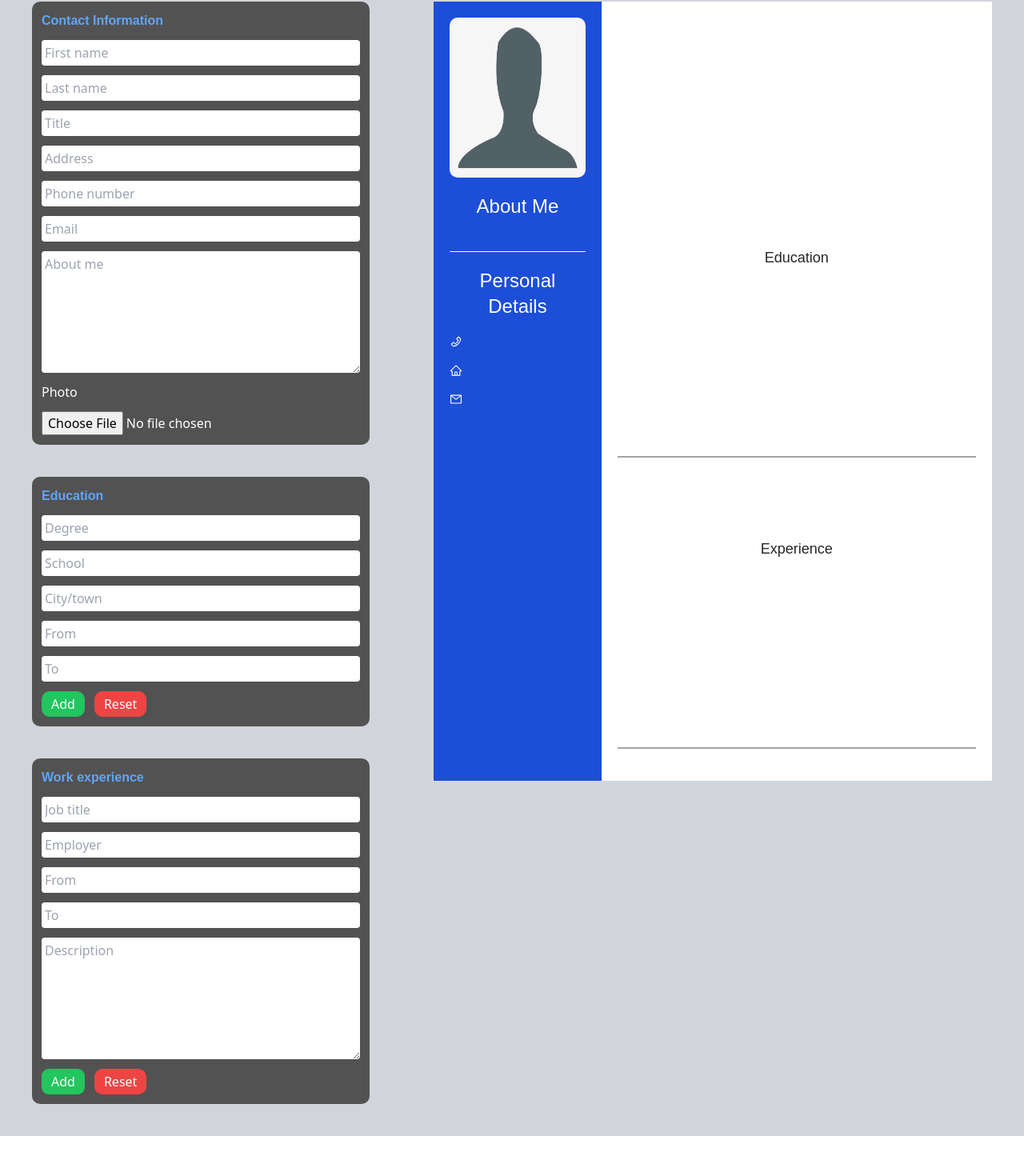
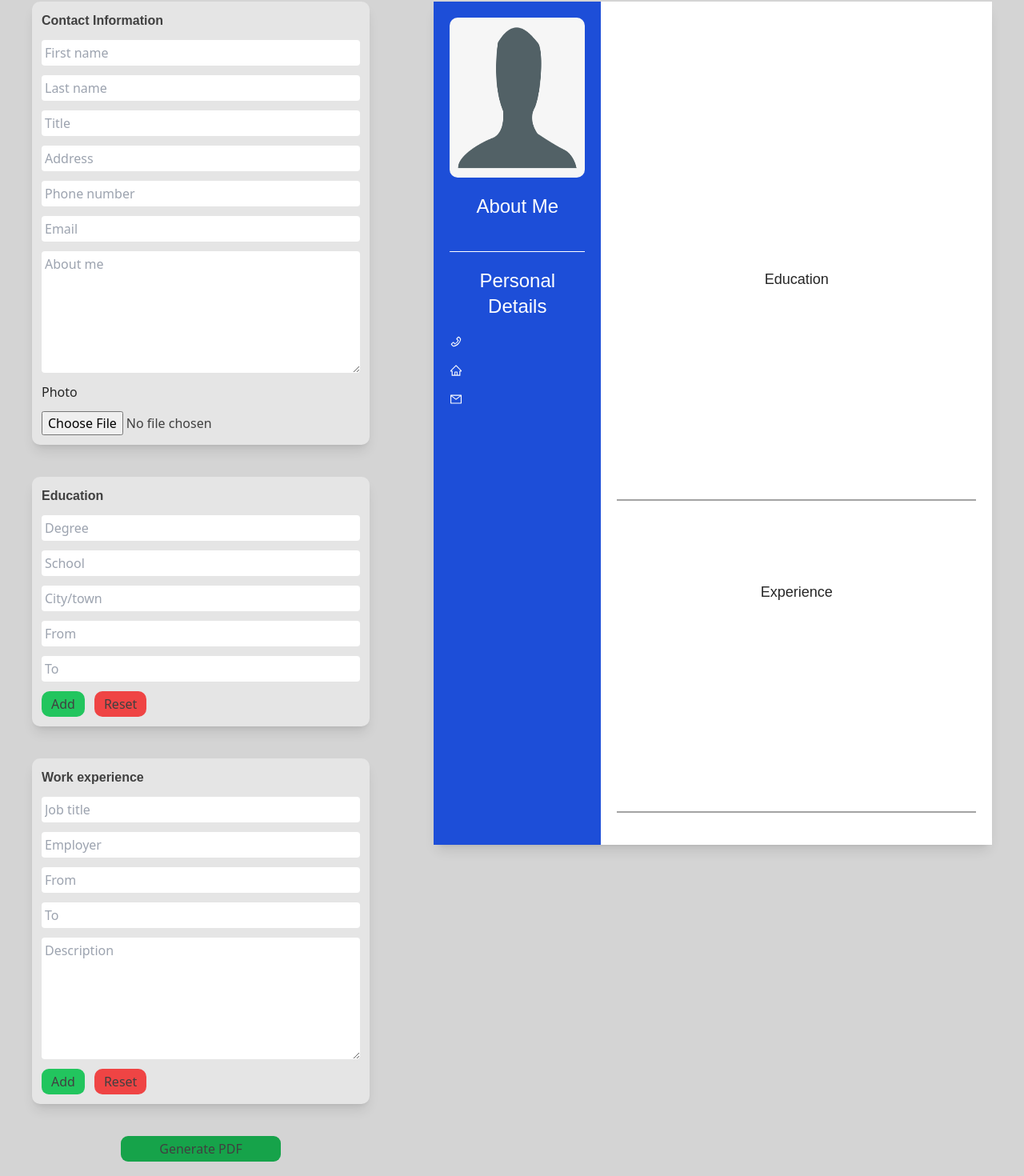
Before and after one commit to jlaat/cv-project, a React (Vite) app: page / in a window 1280 px wide. Shown: the part 161-1631 px from the top of the page at 80% size. Before the commit the page ends 1581 px from the top, so only its background shows below. Built offline with nearby package versions, Linux system fonts and the light colour scheme.

Commit message:
PDF generation done

```diff
--- a/index.html
+++ b/index.html
@@ -7,6 +7,7 @@
   </head>
   <body>
     <div id="root"></div>
+    <script src="https://cdnjs.cloudflare.com/ajax/libs/html2pdf.js/0.10.1/html2pdf.bundle.min.js" integrity="sha512-GsLlZN/3F2ErC5ifS5QtgpiJtWd43JWSuIgh7mbzZ8zBps+dvLusV+eNQATqgA/HdeKFVgA5v3S/cIrLF7QnIg==" crossorigin="anonymous" referrerpolicy="no-referrer"></script>
     <script type="module" src="./src/main.jsx"></script>
   </body>
 </html>
--- a/package.json
+++ b/package.json
@@ -12,6 +12,7 @@
     "preview": "vite preview"
   },
   "dependencies": {
+    "html2pdf.js": "^0.10.1",
     "react": "^18.2.0",
     "react-dom": "^18.2.0",
     "react-icons": "^4.6.0"
--- a/src/App.jsx
+++ b/src/App.jsx
@@ -34,7 +34,7 @@ function App() {
   return (
     <div className="App">
       <Header />
-      <main className="flex flex-col md:flex-row bg-gray-300 align-top">
+      <main className="flex flex-col md:flex-row bg-neutral-300 align-top p-10 gap-20">
         <LeftSide
           contactInformation={contactInformation}
           passContactInformation={setContactInformation}
--- a/src/components/Contact/ContactInput.jsx
+++ b/src/components/Contact/ContactInput.jsx
@@ -19,8 +19,8 @@ const ContactInput = (props) => {
   };
 
   return (
-    <section className="flex-1 bg-neutral-600 rounded-[10px] p-3">
-      <h2 className="flex-1  text-blue-400 font-bold font-poppins pb-3">
+    <section className="flex-1 bg-neutral-200 rounded-[10px] p-3 shadow-lg">
+      <h2 className="flex-1  text-neutral-700 font-bold font-poppins pb-3">
         Contact Information
       </h2>
       <form className="flex flex-col gap-3">
@@ -92,7 +92,7 @@ const ContactInput = (props) => {
           className="p-1 rounded-[4px]"
         ></textarea>
 
-        <label htmlFor="photo" className="text-white">
+        <label htmlFor="photo" className="text-neutral-800">
           Photo
         </label>
 
@@ -101,7 +101,7 @@ const ContactInput = (props) => {
           accept="image/*"
           name="photo"
           id="photo"
-          className="text-white"
+          className="text-neutral-700"
           onChange={handleFileChange}
         />
       </form>
--- a/src/components/Education/EducationInput.jsx
+++ b/src/components/Education/EducationInput.jsx
@@ -23,8 +23,8 @@ const EducationInput = (props) => {
   };
 
   return (
-    <section className=" flex-1 bg-neutral-600 rounded-[10px] p-3">
-      <h2 className="flex-1 text-blue-400 font-bold font-poppins pb-3">
+    <section className=" flex-1 bg-neutral-200 rounded-[10px] p-3 shadow-lg">
+      <h2 className="flex-1 text-neutral-700 font-bold font-poppins pb-3">
         Education
       </h2>
       <form className="flex flex-col gap-3">
@@ -71,14 +71,14 @@ const EducationInput = (props) => {
 
         <div>
           <button
-            className="text-white bg-green-500 py-1 px-3 rounded-[10px] hover:bg-green-400"
+            className="text-neutral-700 bg-green-500 py-1 px-3 rounded-[10px] hover:bg-green-400"
             onClick={addToEducations}
           >
             Add
           </button>
           <button
             type="reset"
-            className="text-white bg-red-500 py-1 px-3 rounded-[10px] hover:bg-red-400 ml-3"
+            className="text-neutral-700 bg-red-500 py-1 px-3 rounded-[10px] hover:bg-red-400 ml-3"
           >
             Reset
           </button>
--- a/src/components/Experience/WorkInput.jsx
+++ b/src/components/Experience/WorkInput.jsx
@@ -20,8 +20,8 @@ const WorkInput = (props) => {
   };
 
   return (
-    <section className="flex-1 bg-neutral-600 rounded-[10px] p-3">
-      <h2 className="flex-1 text-blue-400 font-poppins font-bold pb-3">
+    <section className="flex-1 bg-neutral-200 rounded-[10px] p-3 shadow-lg">
+      <h2 className="flex-1 text-neutral-700 font-poppins font-bold pb-3">
         Work experience
       </h2>
       <form className="flex flex-col gap-3">
@@ -64,14 +64,14 @@ const WorkInput = (props) => {
         />
         <div>
           <button
-            className="text-white bg-green-500 py-1 px-3 rounded-[9px] hover:bg-green-400"
+            className="text-neutral-700 bg-green-500 py-1 px-3 rounded-[9px] hover:bg-green-400"
             onClick={addToExperiences}
           >
             Add
           </button>
           <button
             type="reset"
-            className="text-white bg-red-500 py-1 px-3 rounded-[10px] hover:bg-red-400 ml-3"
+            className="text-neutral-700 bg-red-500 py-1 px-3 rounded-[10px] hover:bg-red-400 ml-3"
           >
             Reset
           </button>
--- a/src/components/Experience/WorkOutput.jsx
+++ b/src/components/Experience/WorkOutput.jsx
@@ -3,7 +3,10 @@ import WorkCard from "./WorkCard";
 
 const WorkOutput = (props) => {
   return (
-    <div className="flex flex-col flex-1 text-white justify-start items-center my-10 mx-5 p-5 border-b-2 border-neutral-400">
+    <div
+      id="rightSide"
+      className="flex flex-col flex-1 text-white justify-start items-center my-10 mx-5 p-5 border-b-2 border-neutral-400"
+    >
       <h1 className="font-poppins text-neutral-800 text-lg mb-10 px-1">
         Experience
       </h1>
--- a/src/components/Header.jsx
+++ b/src/components/Header.jsx
@@ -1,10 +1,8 @@
 import React from "react";
 
 const Header = () => (
-  <header className="flex bg-neutral-600 py-6 justify-center items-center">
-    <h1 className="flex-1 font-poppins text-blue-400 text-[50px] px-5">
-      CV-Maker
-    </h1>
+  <header className="flex bg-neutral-700 py-6 justify-center items-center">
+    <h1 className="flex-1 font-mono text-white text-[50px] px-10">CV-Maker</h1>
   </header>
 );
 export default Header;
--- a/src/components/LeftSide.jsx
+++ b/src/components/LeftSide.jsx
@@ -2,8 +2,19 @@ import React from "react";
 import { ContactInput, EducationInput, WorkInput } from "./index.js";
 
 const LeftSide = (props) => {
+  const opt = {
+    filename: "file.pdf",
+    html2canvas: {
+      scale: 2,
+      scrollY: 0,
+    },
+    image: { type: "jpeg", quality: 0.2 },
+  };
+  const handleClick = () => {
+    html2pdf().from(document.querySelector("#rightSide")).set(opt).save();
+  };
   return (
-    <div className="flex flex-1 flex-col basis-[40%] gap-10 p-10">
+    <div className="flex flex-1 flex-col basis-[40%] gap-10">
       <ContactInput
         contactInformation={props.contactInformation}
         passContactInformation={props.passContactInformation}
@@ -16,6 +27,12 @@ const LeftSide = (props) => {
         workInputs={props.workInputs}
         passWorkInputs={props.passWorkInputs}
       />
+      <button
+        onClick={handleClick}
+        className="text-neutral-700 bg-green-600 py-1 px-3 rounded-[9px] hover:bg-green-500 w-[200px] self-center"
+      >
+        Generate PDF
+      </button>
     </div>
   );
 };
--- a/src/components/RightSide.jsx
+++ b/src/components/RightSide.jsx
@@ -8,7 +8,10 @@ import {
 
 const RightSide = (props) => {
   return (
-    <div className="flex w-[210mm] h-[279mm] flex-row rounded-[10px] p-10 sticky top-0">
+    <div
+      id="rightSide"
+      className="flex w-[210mm] h-[279mm] flex-row rounded-[10px]  sticky top-0 shadow-lg"
+    >
       <ContactOutput contactInformation={props.contactInformation} />
       <div className="flex flex-1 flex-col basis-[70%] bg-white">
         <NameTitleOutput contactInformation={props.contactInformation} />
```
Also changed, not shown: 1 other file (tests, documents, lock files or other folders).
